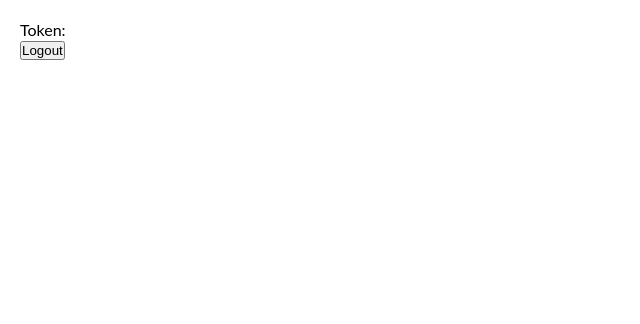
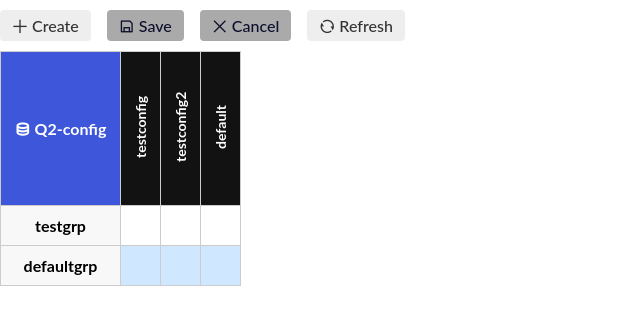
Before and after one commit to sakthibalask/QueryGrid_Config, a React (Vite) app: page /#/config in a window 1280 px wide. Shown: the top 324 px of the page, without its empty margins (0-640 px from the left). Built offline with nearby package versions, Linux system fonts and the light colour scheme.

Commit message:
Configuration Matrix Implementation.

```diff
--- a/electron/main.js
+++ b/electron/main.js
@@ -63,7 +63,7 @@ async function createWindow() {
             nodeIntegration: false,
             contextIsolation: true,
         },
-        resizable: false,
+        resizable: true,
         autoHideMenuBar: true,
     });
     mainWindow.setMenuBarVisibility(false);
--- a/src/components/UI/ConfigMatrix.jsx
+++ b/src/components/UI/ConfigMatrix.jsx
@@ -1,51 +1,278 @@
-import { useEffect, useState, useRef } from "react";
-import { useNavigate } from "react-router-dom";
+import React, { useState, useMemo } from 'react';
+
+const initialConfigs = [
+    'testconfig2', 'testconfig', 'default',
+    'testconfig2', 'testconfig', 'default',
+    'testconfig2'
+];
+
+const initialGroups = ['testgrp', 'defaultgrp'];
 
 const ConfigMatrix = () => {
-    const [token, setToken] = useState("");
-    const didFetch = useRef(false);
-    const nav = useNavigate();
-
-    useEffect(() => {
-        if (didFetch.current) return;
-        didFetch.current = true;
-
-        (async () => {
-            if (window?.electronAPI?.getConfig && window?.electronAPI?.getAuth) {
-                try {
-                    const cfg = await window.electronAPI.getConfig();
-                    const username = cfg?.username;
-                    if (username) {
-                        const authToken = await window.electronAPI.getAuth(username);
-                        setToken(authToken || "");
-                    }
-                } catch (err) {
-                    console.error("Failed to fetch token:", err);
-                }
-            }
-        })();
+    // Remove duplicates from configs, then sort with "default" last
+    const configs = useMemo(() => {
+        const unique = [...new Set(initialConfigs)];
+        return unique.sort((a, b) => {
+            if (a === 'default') return 1;
+            if (b === 'default') return -1;
+            return a.localeCompare(b);
+        });
     }, []);
 
-    const handleLogout = async () => {
-        try {
-            if (window?.electronAPI?.getConfig && window?.electronAPI?.logout) {
-                const cfg = await window.electronAPI.getConfig();
-                const username = cfg?.username;
-                if (username) {
-                    await window.electronAPI.logout(username);
-                }
+    // Remove duplicates from groups, then sort with "defaultgrp" last
+    const groups = useMemo(() => {
+        const unique = [...new Set(initialGroups)];
+        return unique.sort((a, b) => {
+            if (a === 'defaultgrp') return 1;
+            if (b === 'defaultgrp') return -1;
+            return a.localeCompare(b);
+        });
+    }, []);
+
+    // Saved mapping: group -> array of configs (JSON format)
+    const [savedMappings, setSavedMappings] = useState(() => {
+        const initial = {};
+        initialGroups.forEach(group => {
+            initial[group] = [];
+        });
+        return initial;
+    });
+
+    // Editable state: group -> Set of configs
+    const [groupToConfigs, setGroupToConfigs] = useState(() => {
+        const initial = {};
+        initialGroups.forEach(group => {
+            initial[group] = new Set();
+        });
+        return initial;
+    });
+
+    const [isDirty, setIsDirty] = useState(false);
+
+    // Compare current (Sets) with saved (Arrays)
+    const isMappingChanged = (current, saved) => {
+        for (const group of initialGroups) {
+            const currentSet = current[group];
+            const savedList = saved[group] || [];
+            if (currentSet.size !== savedList.length) return true;
+            for (const item of savedList) {
+                if (!currentSet.has(item)) return true;
             }
-            nav("/"); // back to login
-        } catch (err) {
-            console.error("Logout failed:", err);
         }
+        return false;
+    };
+
+    const toggleMapping = (group, config) => {
+        setGroupToConfigs(prev => {
+            const updated = { ...prev };
+            const currentSet = new Set(updated[group]);
+            if (currentSet.has(config)) {
+                currentSet.delete(config);
+            } else {
+                currentSet.add(config);
+            }
+            updated[group] = currentSet;
+            setIsDirty(isMappingChanged(updated, savedMappings));
+            return updated;
+        });
+    };
+
+    const handleSave = () => {
+        const saved = {};
+        for (const group of initialGroups) {
+            saved[group] = Array.from(groupToConfigs[group]);
+        }
+        setSavedMappings(saved);
+        setIsDirty(false);
+        console.log('Saved Mappings (JSON):', JSON.stringify(saved, null, 2));
+    };
+
+    const handleCancel = () => {
+        const reverted = {};
+        for (const group of initialGroups) {
+            reverted[group] = new Set(savedMappings[group] || []);
+        }
+        setGroupToConfigs(reverted);
+        setIsDirty(false);
     };
 
     return (
-        <div style={{ padding: "20px" }}>
-            <p>Token: {token}</p>
-            <button onClick={handleLogout}>Logout</button>
-        </div>
+        <>
+            <nav className="q2-config-actions-subheader">
+                <li>
+                    <a href="#" className="q2-config-actions-new">
+                        <i className="ri-add-large-line"></i> Create
+                    </a>
+                </li>
+                <li>
+                    <a
+                        href="#"
+                        className={`q2-config-actions-save ${!isDirty ? 'disabled' : ''}`}
+                        onClick={e => {
+                            e.preventDefault();
+                            if (isDirty) handleSave();
+                        }}
+                    >
+                        <i className="ri-save-line"></i> Save
+                    </a>
+                </li>
+                <li>
+                    <a
+                        href="#"
+                        className={`q2-config-actions-cancel ${!isDirty ? 'disabled' : ''}`}
+                        onClick={e => {
+                            e.preventDefault();
+                            if (isDirty) handleCancel();
+                        }}
+                    >
+                        <i className="ri-close-large-line"></i> Cancel
+                    </a>
+                </li>
+                <li>
+                    <a href="#" className="q2-config-actions-refresh">
+                        <i className="ri-refresh-line"></i> Refresh
+                    </a>
+                </li>
+            </nav>
+
+            <div className="matrix-container">
+                <table className="permission-table">
+                    <thead>
+                    <tr>
+                        <th className="group-column" style={{backgroundColor: "#3e57da", color: "#ffffff"}}>
+                            <i className="ri-database-2-line"></i> Q2-config
+                        </th>
+                        {configs.map(config => (
+                            <th key={config} className="vertical-header-cell">
+                                <div className="vertical-header">{config}</div>
+                            </th>
+                        ))}
+                    </tr>
+                    </thead>
+                    <tbody>
+                    {groups.map(group => (
+                        <tr key={group}>
+                            <td className="group-column">{group}</td>
+                            {configs.map(config => (
+                                <td
+                                    key={`${group}-${config}`}
+                                    className="q2-config-box"
+                                    onClick={() => toggleMapping(group, config)}
+                                    data-group={group}
+                                    data-config={config}
+                                >
+                                    {groupToConfigs[group].has(config) && (
+                                        <i className="ri-database-2-line"></i>
+                                    )}
+                                </td>
+                            ))}
+                        </tr>
+                    ))}
+                    </tbody>
+                </table>
+
+                <style>{`
+          .matrix-container {
+            overflow-x: auto;
+            max-width: 100%;
+          }
+
+          table.permission-table {
+            width: auto;
+            border-collapse: collapse;
+            table-layout: fixed;
+          }
+
+          th,
+          td {
+            border: 1px solid #ccc;
+            padding: 10px;
+            text-align: center;
+          }
+
+          tr:nth-of-type(even) {
+            background: #CFE8FF;
+          }
+
+          th.vertical-header-cell {
+            background: #121212;
+            color: white;
+            font-weight: bold;
+            min-width: 40px;
+            padding: 0;
+            cursor: pointer;
+          }
+
+          .vertical-header {
+            writing-mode: vertical-rl;
+            transform: rotate(180deg);
+            white-space: nowrap;
+            font-size: 14px;
+            line-height: 1.1;
+            height: 150px;
+            display: inline-block;
+            padding: 2px;
+          }
+
+          td {
+            min-width: 30px;
+            height: 30px;
+            cursor: pointer;
+          }
+
+          .group-column {
+            width: 120px;
+            background: #f8f8f8;
+            font-weight: bold;
+            text-overflow: ellipsis;
+            white-space: nowrap;
+            overflow: hidden;
+          }
+
+          .q2-config-box i {
+            font-size: 22px;
+            color: #1976D2;
+          }
+
+          .q2-config-actions-subheader {
+            display: flex;
+            list-style: none;
+            padding: 0;
+              margin-top: 1rem;
+            margin-bottom: 1rem;
+            gap: 1rem;
+          }
+
+          .q2-config-actions-subheader li a {
+            text-decoration: none;
+            padding: 6px 12px;
+            border-radius: 4px;
+            background-color: #eee;
+            color: #333;
+            font-weight: 500;
+          }
+
+          .q2-config-actions-subheader li a.q2-config-actions-save {
+              opacity: 1;
+              background-color: #3e57da;
+              color: #ffffff;/* Blue */
+          }
+
+          .q2-config-actions-subheader li a.q2-config-actions-cancel{
+              opacity: 1;
+              background-color: #e50914;
+              color: #ffffff;/* Blue */
+          }
+
+          .q2-config-actions-subheader li a.disabled {
+              background-color: #aaa; /* grey */
+              opacity: 1;             /* remove fade */
+              pointer-events: none;
+              color: #0d0f2c;
+          }
+                `}</style>
+            </div>
+        </>
     );
 };
 
```
